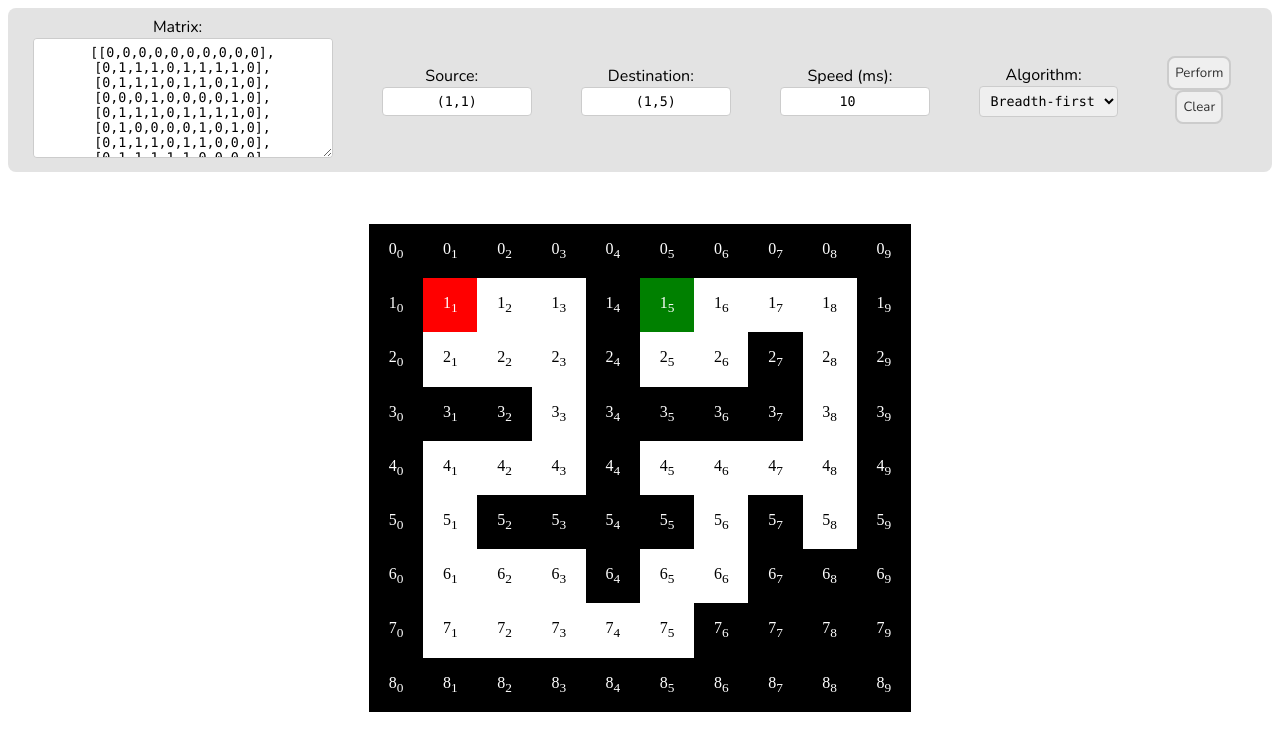
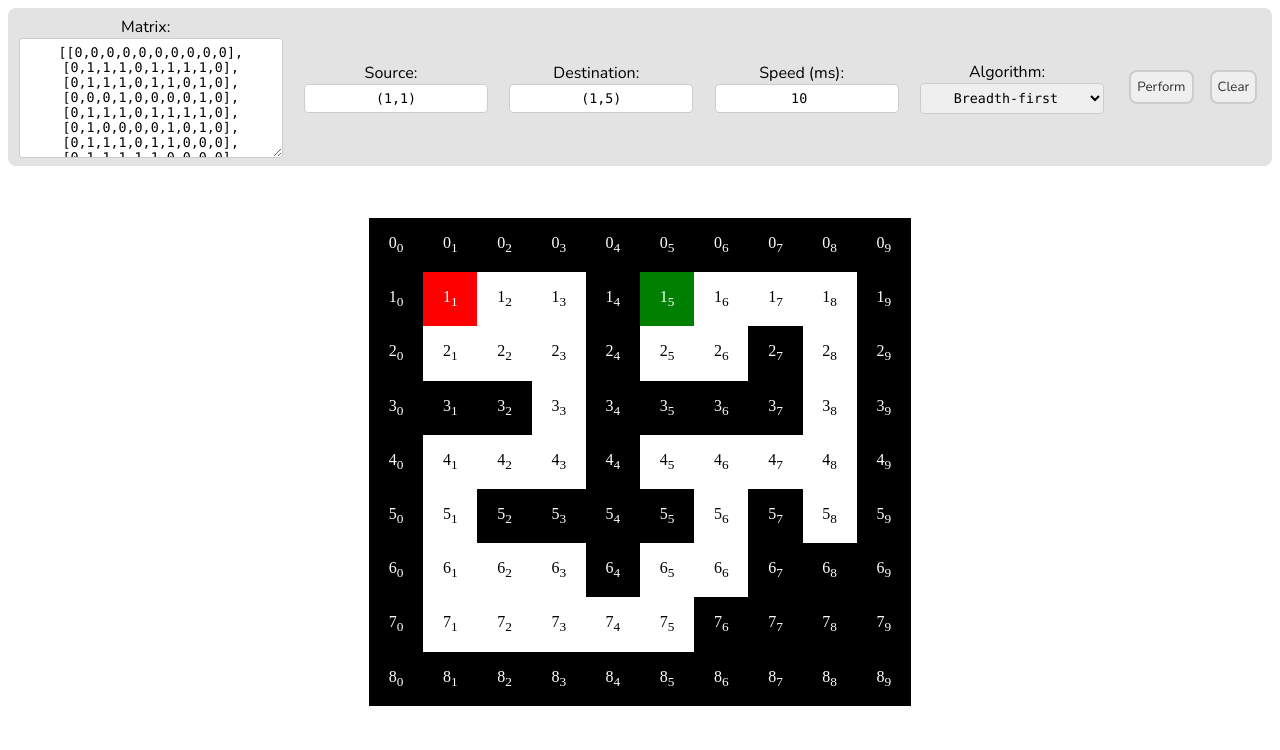
Before and after one commit to FilterAsync/path-finding-visualizer, a React (Create React App) app: page / in a window 1280 px wide. Shown: the top 750 px of the page. Built offline with nearby package versions, Linux system fonts and the light colour scheme; the HTML template or start-up script is replaced by a standard one.

Commit message:
Fix styles

```diff
--- a/src/index.css
+++ b/src/index.css
@@ -105,8 +105,8 @@ p {
 textarea#matrix {
 	width: 300px;
 	height: 120px;
-	max-height: clamp(200px, 1vh, 300px);
-	max-width: clamp(300px, 1vw, 400px);
+	max-height: calc(160px + 5vh);
+	max-width: calc(200px + 5vw);
 }
 
 @media (max-width: 929px) {
@@ -153,14 +153,15 @@ input[type='reset']:hover {
 
 .button-list-row {
 	display: flex;
-	flex-flow: row wrap;
-	align-items: center;
-	justify-content: center;
+	margin: 8px;
 }
 
-.button-list-row > button,
-input[type='reset'] {
+.button-list-row > button {
 	margin-right: 1rem;
+}
+
+.button-list-row > button:last-child {
+	margin-right: 0;
 }
 
 input,
@@ -176,7 +177,7 @@ div.input-field {
 	margin: 8px 0;
 }
 
-form {
+form.matrix-controller {
 	display: flex;
 	flex-flow: row wrap;
 	align-items: center;
@@ -186,16 +187,19 @@ form {
 	margin-bottom: 20px;
 }
 
-form > div {
+form.matrix-controller > div {
 	flex-basis: 0;
 	flex-shrink: 0;
 }
 
-form input {
+form.matrix-controller input,
+form.matrix-controller textarea,
+form.matrix-controller select {
 	vertical-align: middle;
-	width: clamp(150px, 4vw, 450px);
+	width: calc(120px + 5vw);
+	margin: 0 4px;
 }
 
-form * {
+form.matrix-controller * {
 	text-align: center;
 }
```
